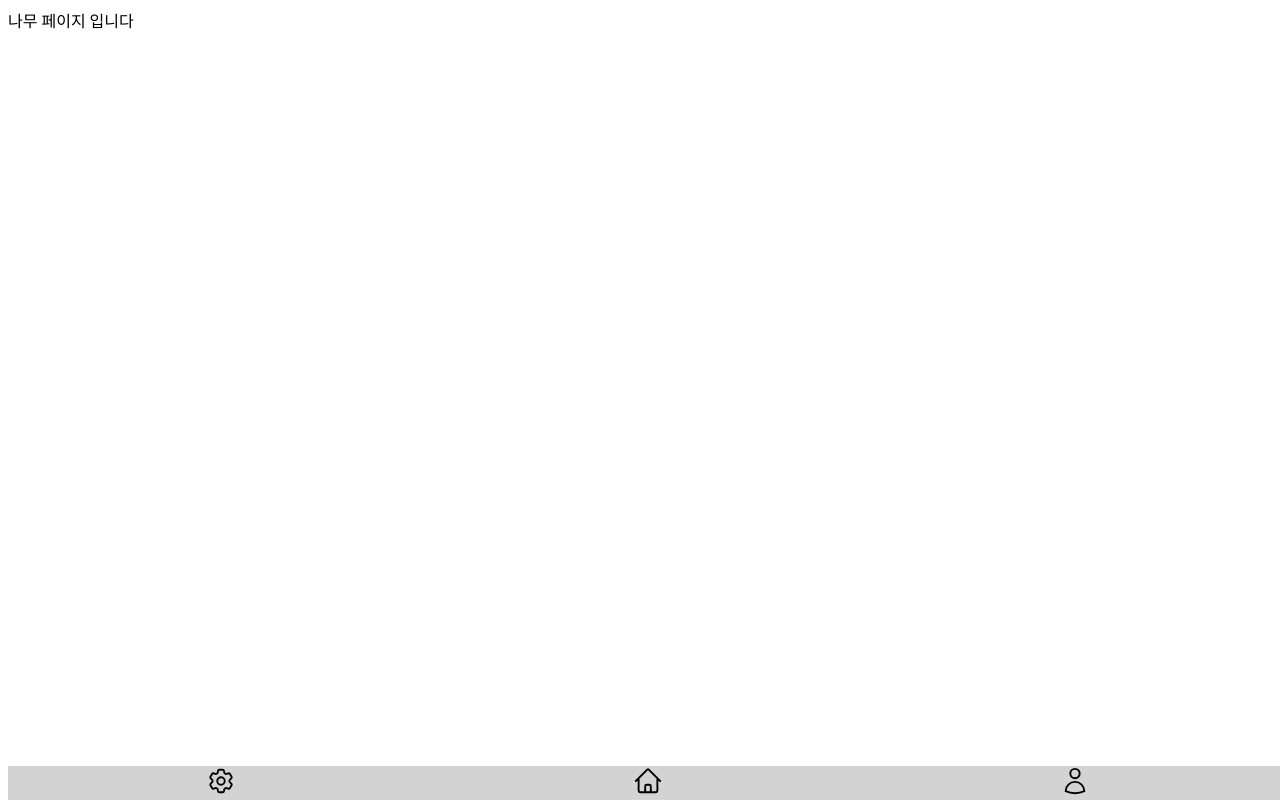
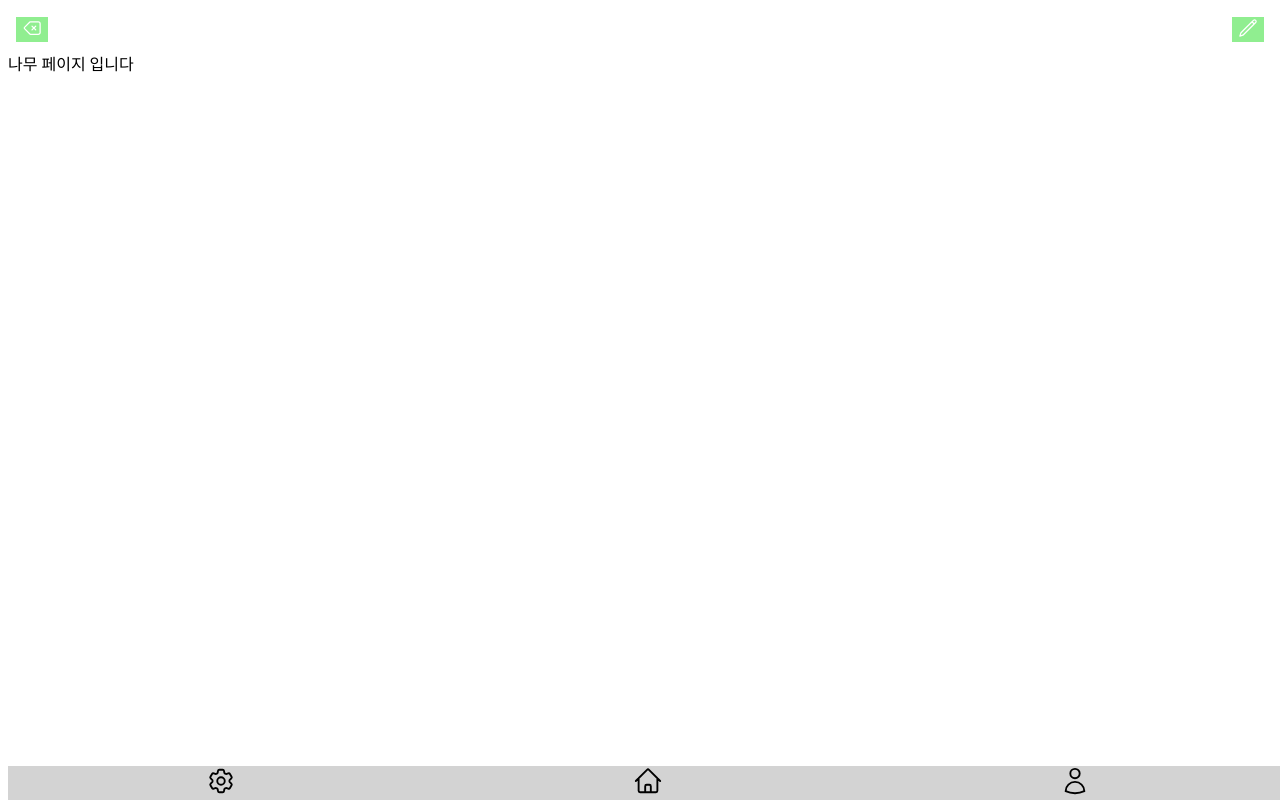
Before and after one commit to yewon2ee/emotional-forest, a React (Vite) app: page /tree in a window 1280 px wide. Built offline with nearby package versions, Linux system fonts and the light colour scheme.

Commit message:
feat: 헤더 수정

```diff
--- /dev/null
+++ b/src/components/common/Header.jsx
@@ -0,0 +1,36 @@
+import React from 'react'
+import { BackspaceIcon, PencilIcon } from "@heroicons/react/24/outline";
+import "/src/styles/Header.css"
+
+const Header = ({
+    // showBack과 showEdit = false이면 버튼이 안보이고 true이면 보임
+    title="",
+    showBack = false,
+    showEdit = false,
+    onBackClick,
+    onEditClick,
+}) => {
+  return (
+    <header className='header-wrapper'>
+        <div className='header-back-btn'>
+            {showBack && (
+                <button onClick={onBackClick} className='header-btn'>
+                    <BackspaceIcon className='back-icon' />
+                </button>
+            )}
+        </div>
+
+        <h1 className='header-title'>{title}</h1>
+
+        <div className='header-edit-btn'>
+            {showEdit && (
+                <button onClick={onEditClick} className='header-btn'>
+                    <PencilIcon className='pencil-icon'/>
+                </button>
+            )}
+        </div>
+    </header>
+  )
+}
+
+export default Header;
--- a/src/pages/CharacterSettingPage.jsx
+++ b/src/pages/CharacterSettingPage.jsx
@@ -1,9 +1,18 @@
 import React from 'react'
+import Header from '../components/common/Header';
 
 const CharacterSettingPage = () => {
   return (
     <div>
-      캐릭터 선택 페이지
+      {/*header-title만 적용됨*/}
+      <Header
+        title='캐릭터 설정'
+        showBack={false}
+        showEdit={false}
+      />
+      <div>
+        캐릭터 선택 페이지
+      </div>
     </div>
   )
 }
--- a/src/pages/NicknameSettingPage.jsx
+++ b/src/pages/NicknameSettingPage.jsx
@@ -1,9 +1,17 @@
 import React from 'react'
+import Header from '../components/common/Header';
 
 const NicknameSettingPage = () => {
   return (
     <div>
-      닉네임 설정
+      <Header
+        title='숲 주민 등록'
+        showBack={false}
+        showEdit={false}
+      />
+      <div>
+        닉네임 설정
+      </div>
     </div>
   )
 }
--- a/src/pages/ProfileSettingPage.jsx
+++ b/src/pages/ProfileSettingPage.jsx
@@ -1,9 +1,18 @@
 import React from 'react'
+import Header from '../components/common/Header';
 
 const ProfileSettingPage = () => {
   return (
     <div>
-      프로필 시작 페이지
+      {/*header-title만 적용됨*/}
+      <Header
+        title='숲 주민 등록'
+        showBack={false}
+        showEdit = {false}
+      />
+      <div>
+        프로필 시작 페이지
+      </div>
     </div>
   )
 }
--- a/src/pages/TreePage.jsx
+++ b/src/pages/TreePage.jsx
@@ -1,10 +1,18 @@
 import React from 'react'
 import BottomNav from '../components/common/BottomNav';
+import Header from '../components/common/Header';
 
 const TreePage = () => {
   return (
     <div>
-      나무 페이지 입니다
+      <Header
+        title=''
+        showBack={true}
+        showEdit={true}
+      />
+      <div>
+        나무 페이지 입니다
+      </div>
       <BottomNav/>
     </div>
   )
--- /dev/null
+++ b/src/styles/Header.css
@@ -0,0 +1,28 @@
+.header-wrapper {
+  display: flex;
+  justify-content: space-between;
+  align-items: center;
+}
+
+.header-back-btn,
+.header-edit-btn {
+  width: 48px;
+  display: flex;
+  align-items: center;
+  justify-content: center;
+}
+
+.header-title {
+  text-align: center;
+}
+
+.header-btn {
+  background: lightgreen;
+  border: none;
+}
+
+.back-icon,
+.pencil-icon {
+  width: 20px;
+  color: white;
+}
```
